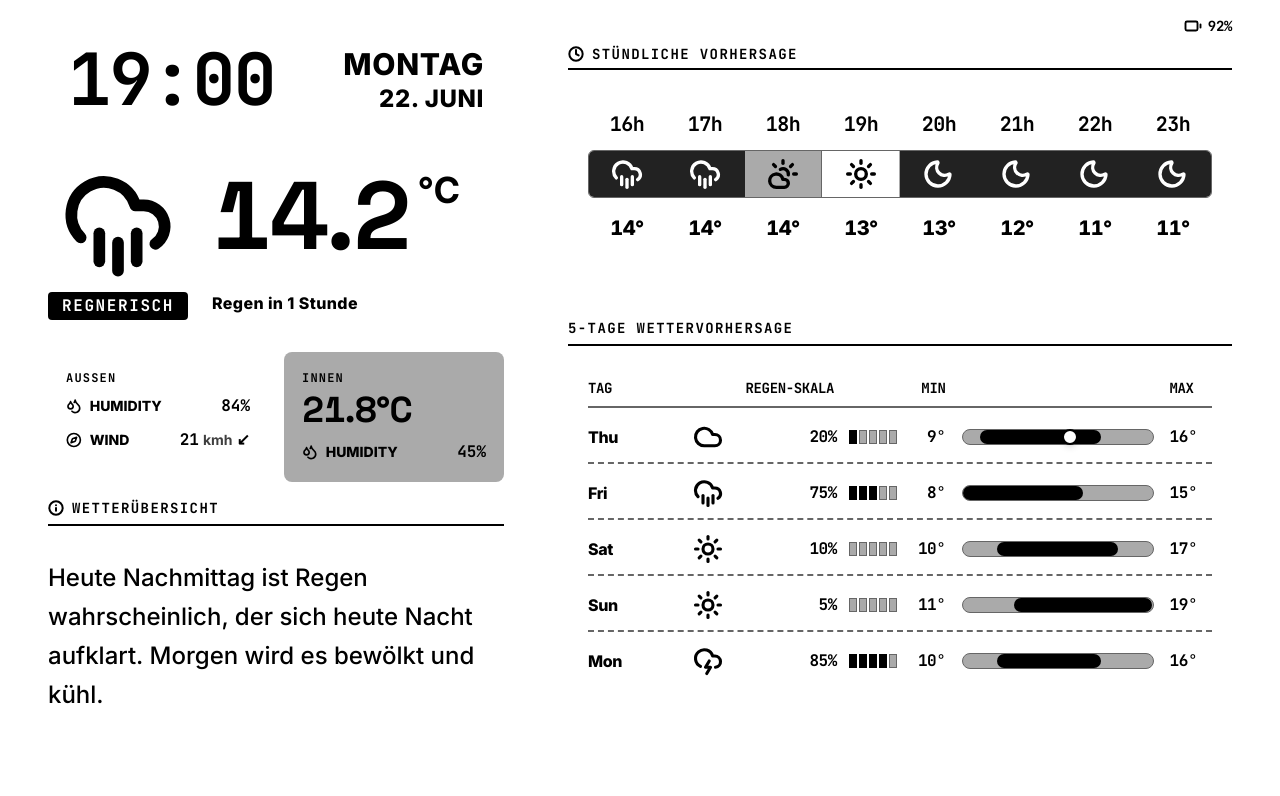
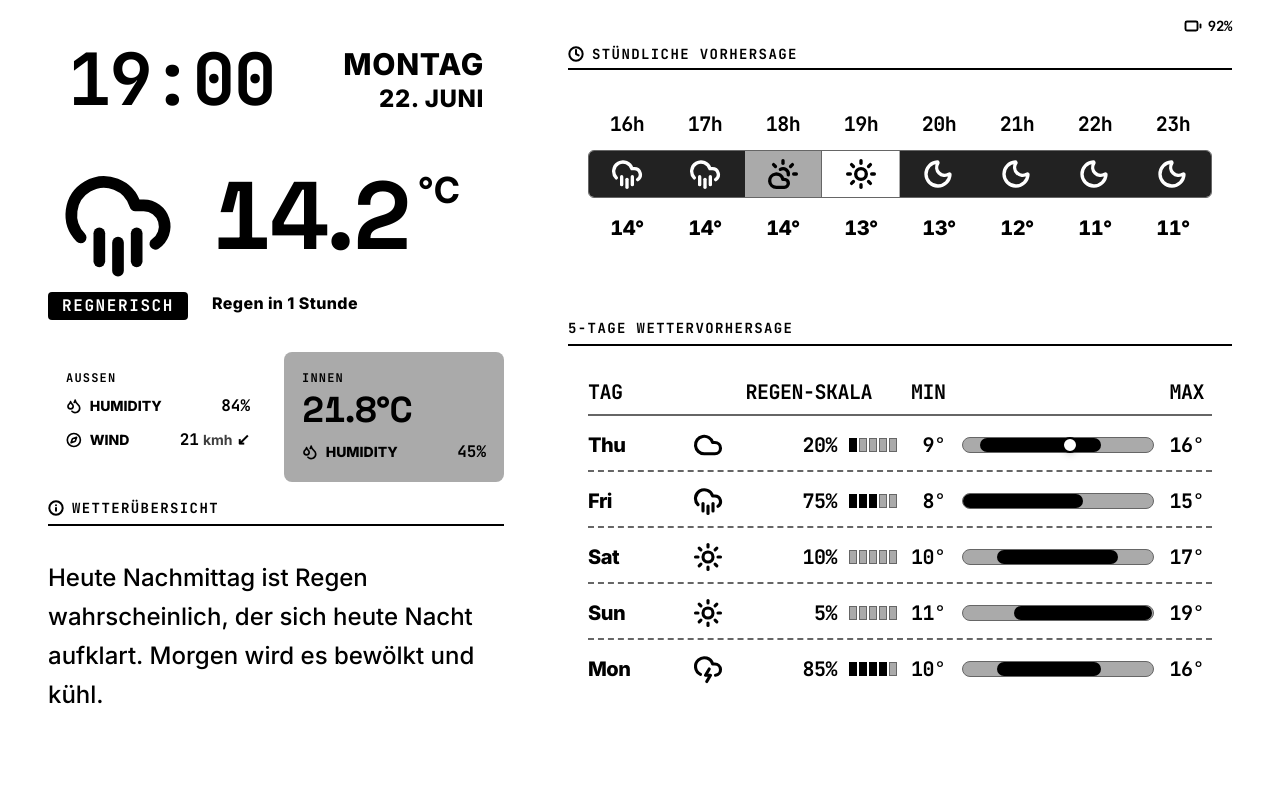
Before and after one commit to hschaefer/e-ink-dashboard, a React (Vite) app: page / in a window 1280 px wide. Shown: the top 796 px of the page. Built offline with nearby package versions, Linux system fonts and the light colour scheme; no server answers.

Commit message:
adjust font size

```diff
--- a/src/components/DailyForecastList.tsx
+++ b/src/components/DailyForecastList.tsx
@@ -47,7 +47,7 @@ export default function DailyForecastList({
           : 'bg-transparent text-black shadow-neutral-100/50'
       }`}>
         {/* Table Header Row aligned to column system for high professional polish */}
-        <div className={`grid grid-cols-12 items-center gap-1.5 pb-2 mb-3 border-b-2 border-neutral-400 dark:border-neutral-700 text-sm font-mono uppercase font-black tracking-tight ${isDark ? 'text-white' : 'text-black'}`}>
+        <div className={`grid grid-cols-12 items-center gap-1.5 pb-2 mb-3 border-b-2 border-neutral-400 dark:border-neutral-700 text-lg md:text-xl font-mono uppercase font-black tracking-tight ${isDark ? 'text-white' : 'text-black'}`}>
           <div className="col-span-2">Tag</div>
           <div className="col-span-1"></div>
           <div className="col-span-3">Regen-Skala</div>
@@ -75,7 +75,7 @@ export default function DailyForecastList({
                 className="grid grid-cols-12 items-center gap-1.5 py-0.5 border-b-2 border-dashed border-neutral-300 dark:border-neutral-700 last:border-0 pb-2.5 last:pb-0"
               >
                 {/* 1. Day Description */}
-                <div className="col-span-2 text-sm sm:text-base font-sans font-extrabold tracking-tight">
+                <div className="col-span-2 text-lg md:text-xl font-sans font-extrabold tracking-tight">
                   {fc.day}
                 </div>
 
@@ -92,7 +92,7 @@ export default function DailyForecastList({
 
                 {/* 3. Rain Level & Intensity Scale (similar to the active pollen levels) */}
                 <div className="col-span-3 flex items-center justify-end gap-2 sm:gap-3 w-full overflow-hidden" title={`Rain probability: ${fc.rainProbability}%`}>
-                  <span className={`text-sm sm:text-base font-mono font-black tracking-tight select-none shrink-0 ${isDark ? 'text-white' : 'text-black'}`}>
+                  <span className={`text-lg md:text-xl font-mono font-black tracking-tight select-none shrink-0 ${isDark ? 'text-white' : 'text-black'}`}>
                     {fc.rainProbability}%
                   </span>
                   <div className="flex gap-0.5 shrink-0 select-none">
@@ -113,7 +113,7 @@ export default function DailyForecastList({
                 </div>
 
                 {/* 4. Minimum Forecast Temperature */}
-                <div className={`col-span-1 text-right text-sm sm:text-base font-mono font-black tracking-tight pr-1 select-all ${isDark ? 'text-white' : 'text-black'}`}>
+                <div className={`col-span-1 text-right text-lg md:text-xl font-mono font-black tracking-tight pr-1 select-all ${isDark ? 'text-white' : 'text-black'}`}>
                   {fc.tempMin}°
                 </div>
 
@@ -151,7 +151,7 @@ export default function DailyForecastList({
                 </div>
 
                 {/* 6. Maximum Forecast Temperature */}
-                <div className={`col-span-1 text-left text-sm sm:text-base font-mono font-black tracking-tight pl-1 select-all ${isDark ? 'text-white' : 'text-black'}`}>
+                <div className={`col-span-1 text-left text-lg md:text-xl font-mono font-black tracking-tight pl-1 select-all ${isDark ? 'text-white' : 'text-black'}`}>
                   {fc.tempMax}°
                 </div>
 
```
